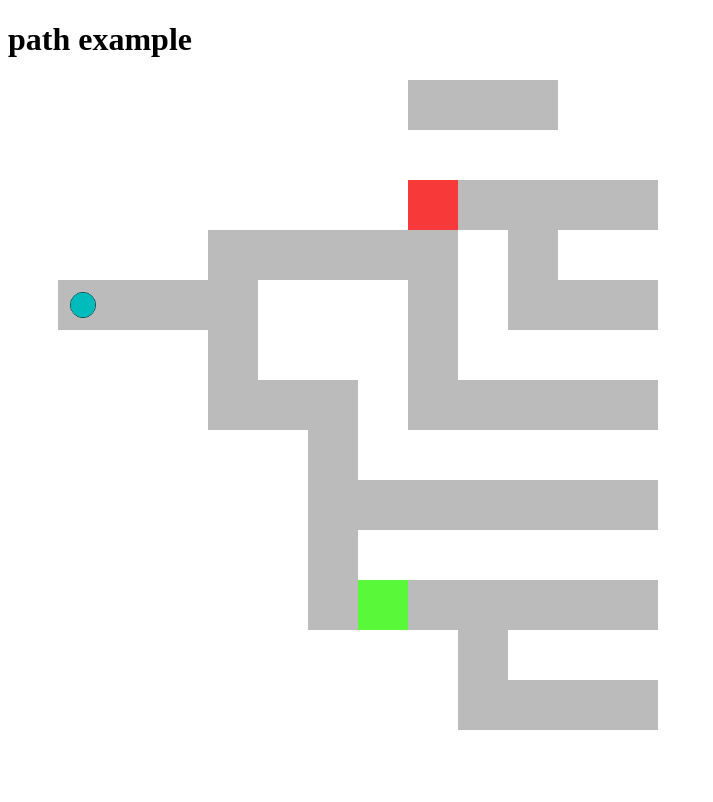
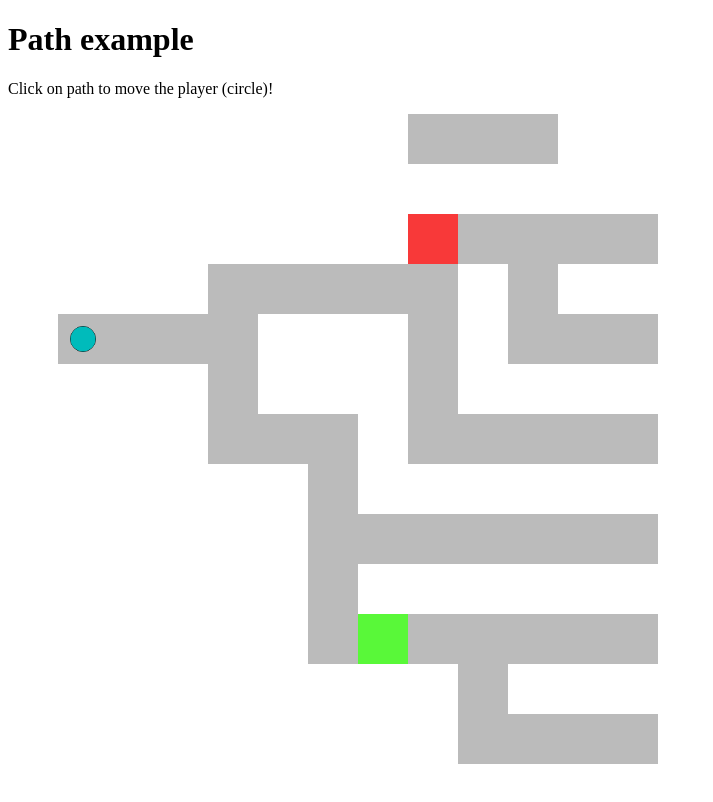
Before and after one commit to pfirpfel/path-prototype, a plain HTML site: page index.html in a window 1280 px wide. Shown: the whole page, without its empty margins (0-713 px from the left). Drawn offline with Linux system fonts and the light colour scheme.

Commit message:
added instructions

```diff
--- a/index.html
+++ b/index.html
@@ -8,7 +8,8 @@
     <script src="game.js"></script>
   </head>
   <body>
-    <h1>path example</h1>
+    <h1>Path example</h1>
+    <p>Click on path to move the player (circle)!</p>
     <div id="container">
       <canvas id="canvas" width="700" height="700" ></canvas>
     </div>
```
